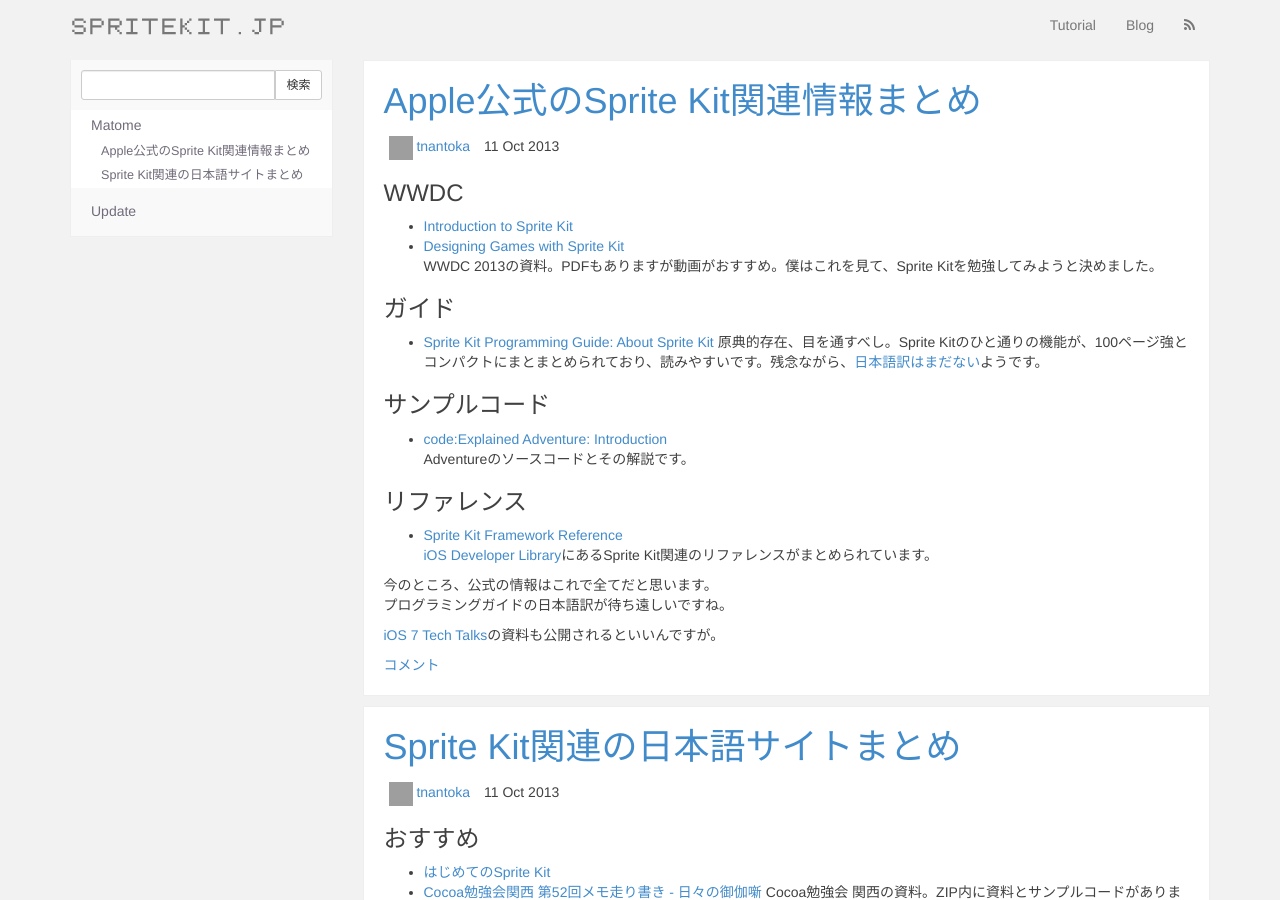
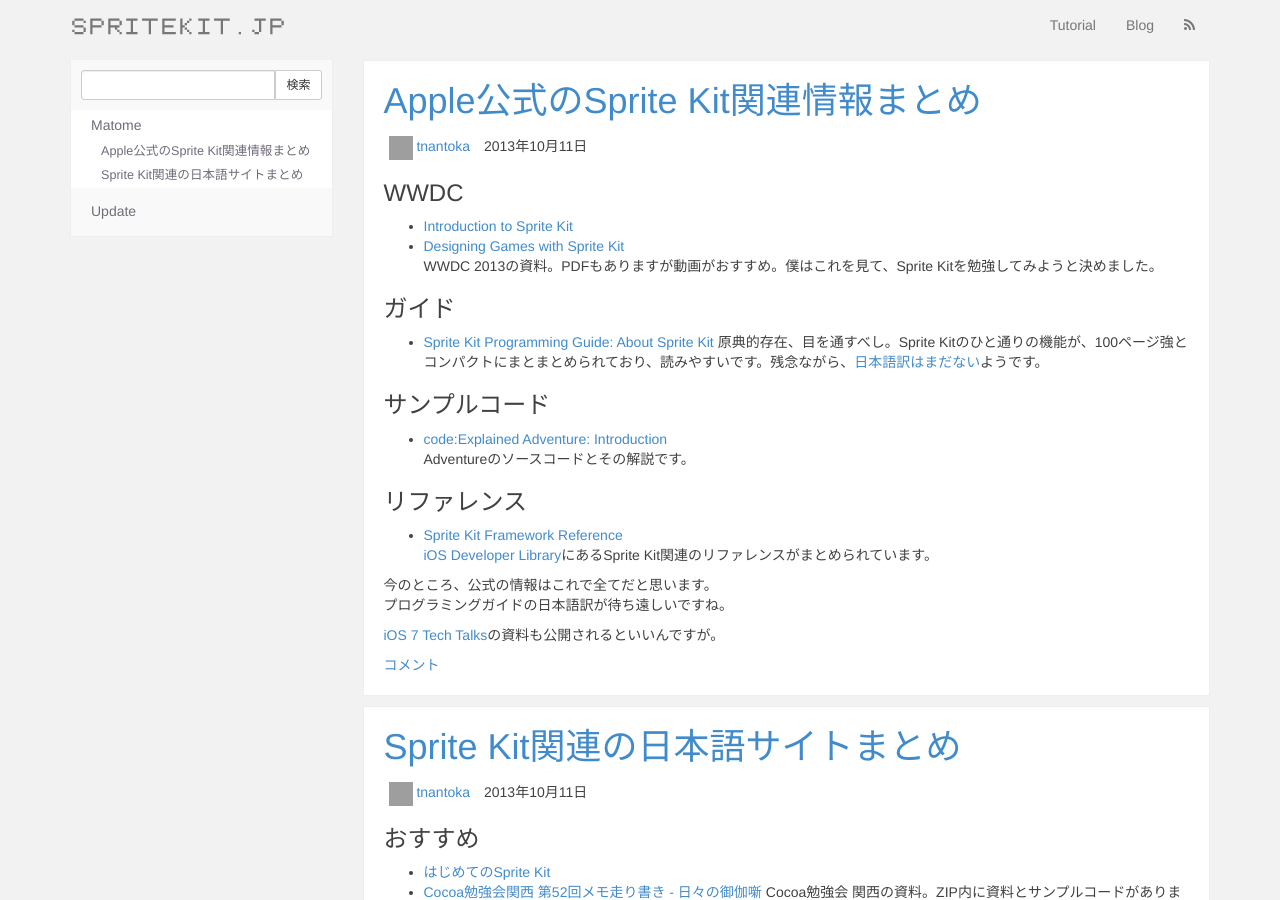
Before and after one commit to tnantoka/spritekit.jp, a Jekyll site: the page built from index.html, in a window 1280 px wide and 900 px high. Built offline with Jekyll 4.4.1, drawn with Linux system fonts in a browser that asks for light colours; Markdown is read by kramdown in place of the engine named in the settings; the list of posts is cut into pages by our own code; some of the changed text lies outside the part shown; grey boxes are pictures that could not be loaded.

Commit message:
Update date format

```diff
--- a/_layouts/post.html
+++ b/_layouts/post.html
@@ -5,7 +5,7 @@
   <h1>{{ page.title }}</h1>
   <ul class="list-inline">
     <li>{% include author.html name=page.author %}</li>
-    <li>{{ page.date | date_to_string }}</li>
+    <li>{{ page.date | date: "%Y年%m月%d日" }}</li>
   </ul>
   {{ content }}
   <p class="text-right">
--- a/_layouts/tutorial.html
+++ b/_layouts/tutorial.html
@@ -9,7 +9,7 @@
       <h1>{{ site.tutorial[page.title] }}</h1>
       <ul class="list-inline">
         {% if page.author %}<li>{% include author.html name=page.author %}</li>{% endif %}
-        {% if page.date %}<li>{{ page.date | date_to_string }}</li>{% endif %}
+        {% if page.date %}<li>{{ page.date | date: "%Y年%m月%d日" }}</li>{% endif %}
       </ul>
       {{ content }}
       <p class="text-right">
--- a/index.html
+++ b/index.html
@@ -6,7 +6,7 @@
     <h1><a href="{{ post.url }}">{{ post.title }}</a></h1>
     <ul class="list-inline">
       <li>{% include author.html name=post.author %}</li>
-      <li>{{ post.date | date_to_string }}</li>
+      <li>{{ post.date | date: "%Y年%m月%d日" }}</li>
     </ul>
     <div>
       {{ post.content }}
```
